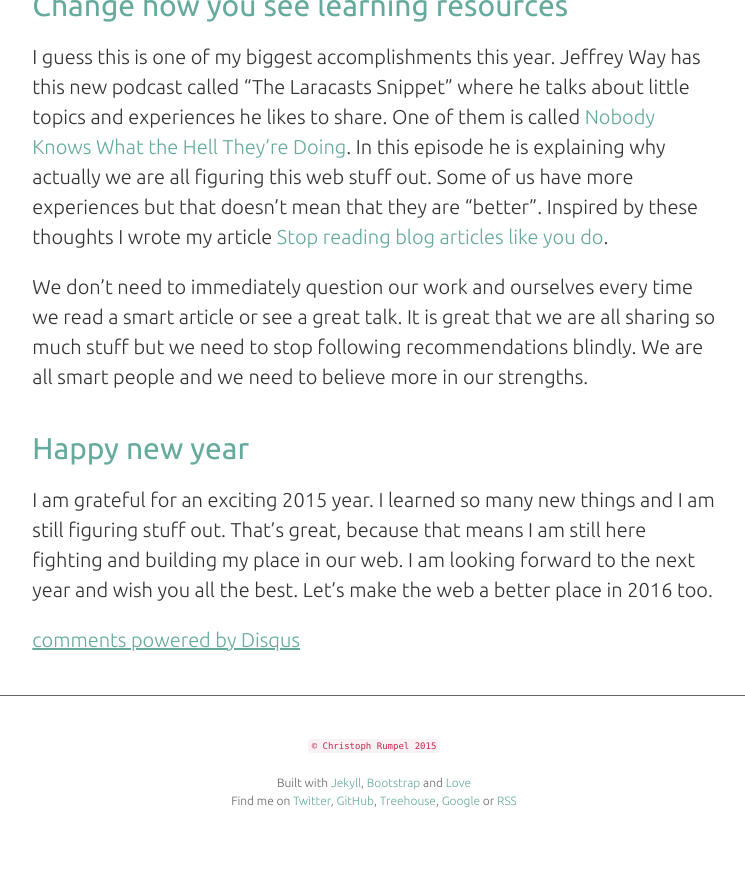
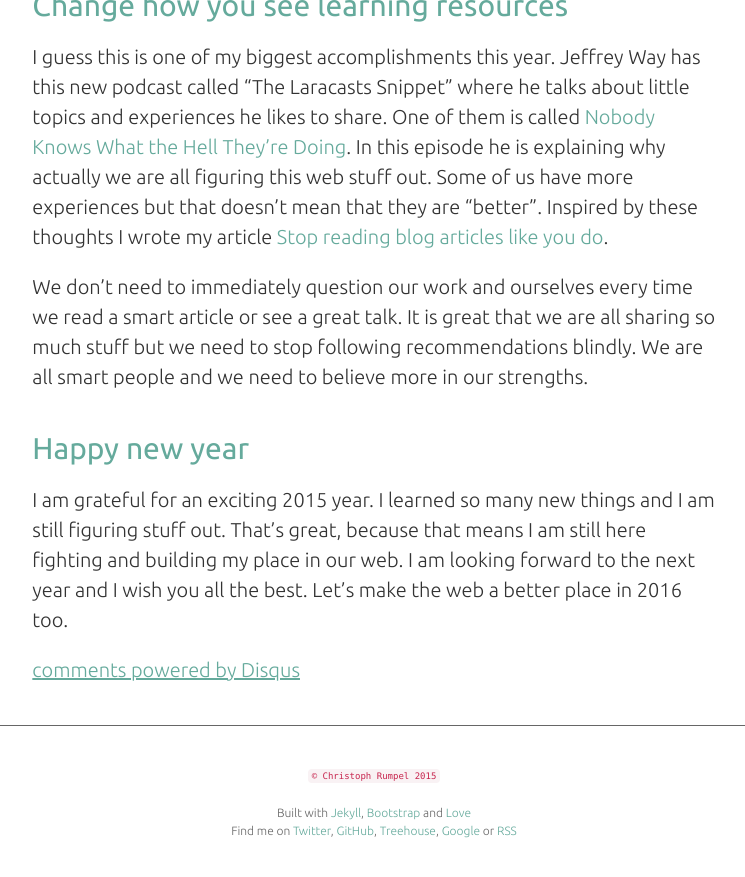
Before and after one commit to christophrumpel/christophrumpel.github.io, a Jekyll site: the page built from _posts/2015-12-31-what-I-learned-in-2015.md, in a window 1280 px wide and 900 px high, scrolled down 3153 px. Shown: the top 877 px of the window, without its empty margins (266-1011 px from the left). Built offline with Jekyll 4.4.1, drawn with Linux system fonts in a browser that asks for light colours; Markdown is read by kramdown in place of the engine named in the settings; comment, search, counter and statistics services are not loaded.

Commit message:
articel update

```diff
--- a/_posts/2015-12-31-what-I-learned-in-2015.md
+++ b/_posts/2015-12-31-what-I-learned-in-2015.md
@@ -71,4 +71,4 @@ need to believe more in our strengths.
 
 I am grateful for an exciting 2015 year. I learned so many new things and I am still figuring stuff out. That's great,
 because that means I am still here fighting and building my place in our web. I am looking forward to the next year and
-wish you all the best. Let's make the web a better place in 2016 too.
+I wish you all the best. Let's make the web a better place in 2016 too.
```
